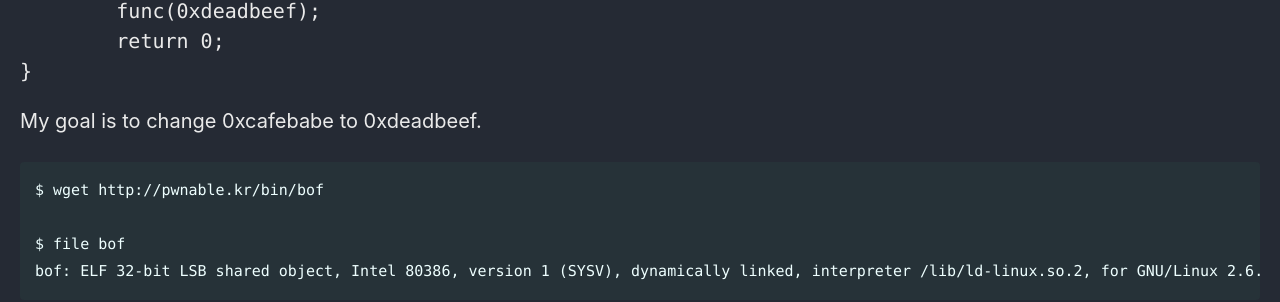
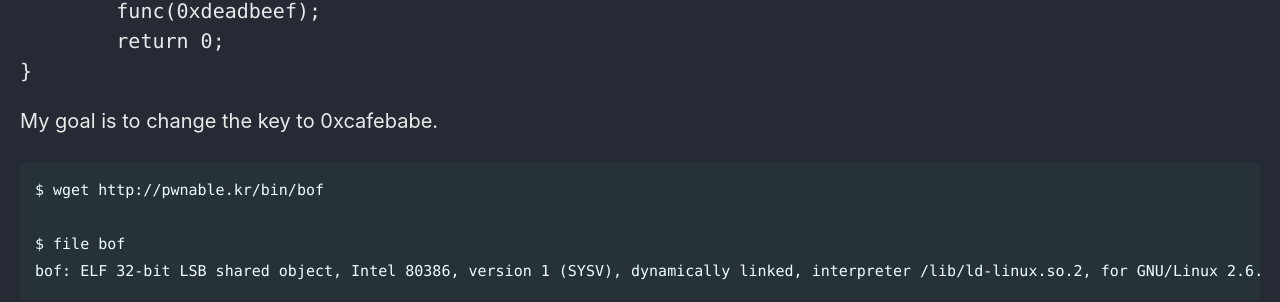
Before and after one commit to Connor-McCartney/Connor-McCartney.github.io, a Jekyll site: the page built from _pages/misc/pwn.md, in a window 1280 px wide and 900 px high, scrolled down 15819 px. Shown: the part 499-801 px from the top of the window. Built offline with Jekyll 4.4.1, drawn with Linux system fonts in a browser that asks for light colours; cached includes are drawn as plain includes.

Commit message:
Update pwn.md

````diff
--- a/_pages/misc/pwn.md
+++ b/_pages/misc/pwn.md
@@ -672,7 +672,7 @@ int main(int argc, char* argv[]){
 }
 ```
 
-My goal is to change 0xcafebabe to 0xdeadbeef.
+My goal is to change the key to 0xcafebabe.
 
 ```
 $ wget http://pwnable.kr/bin/bof
````
